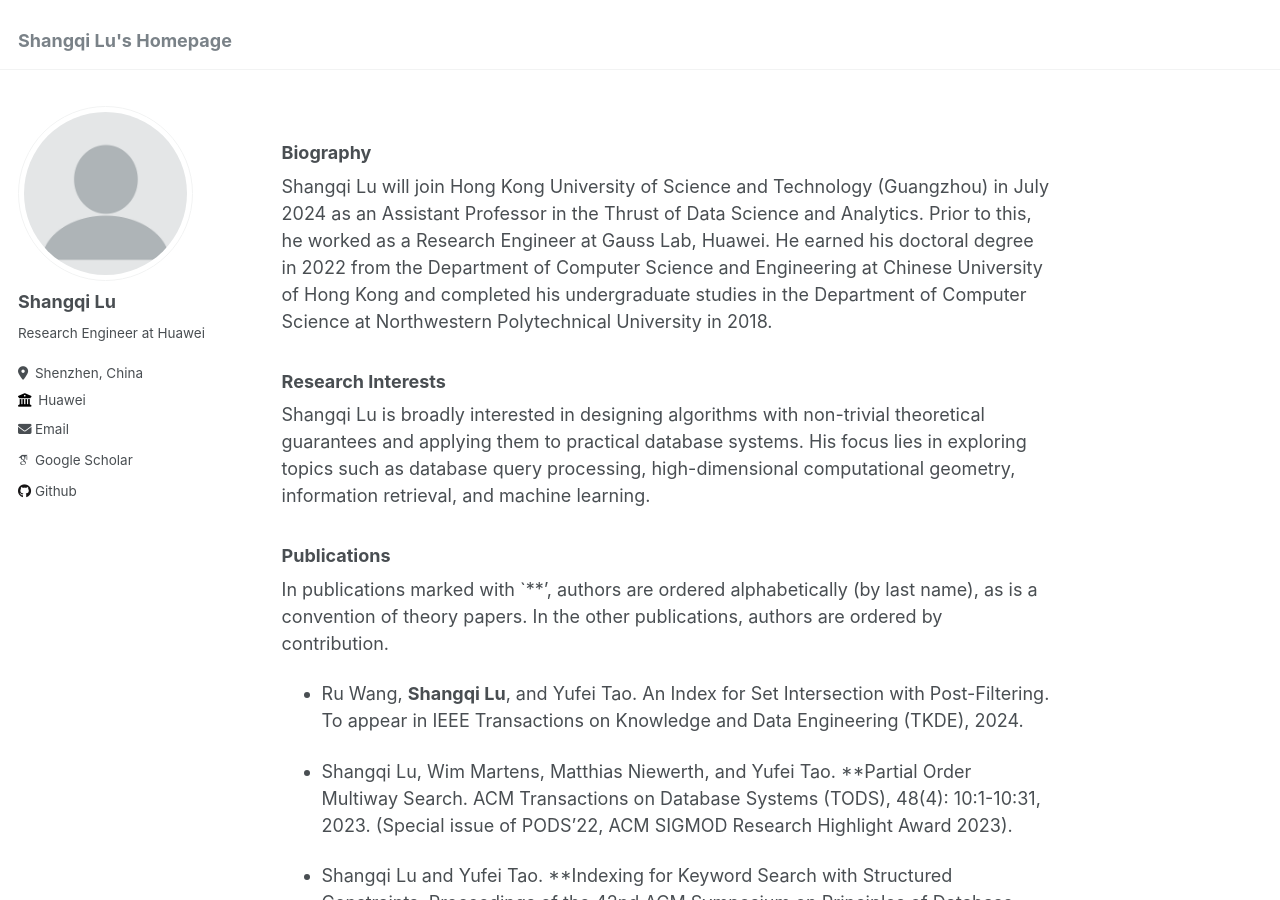
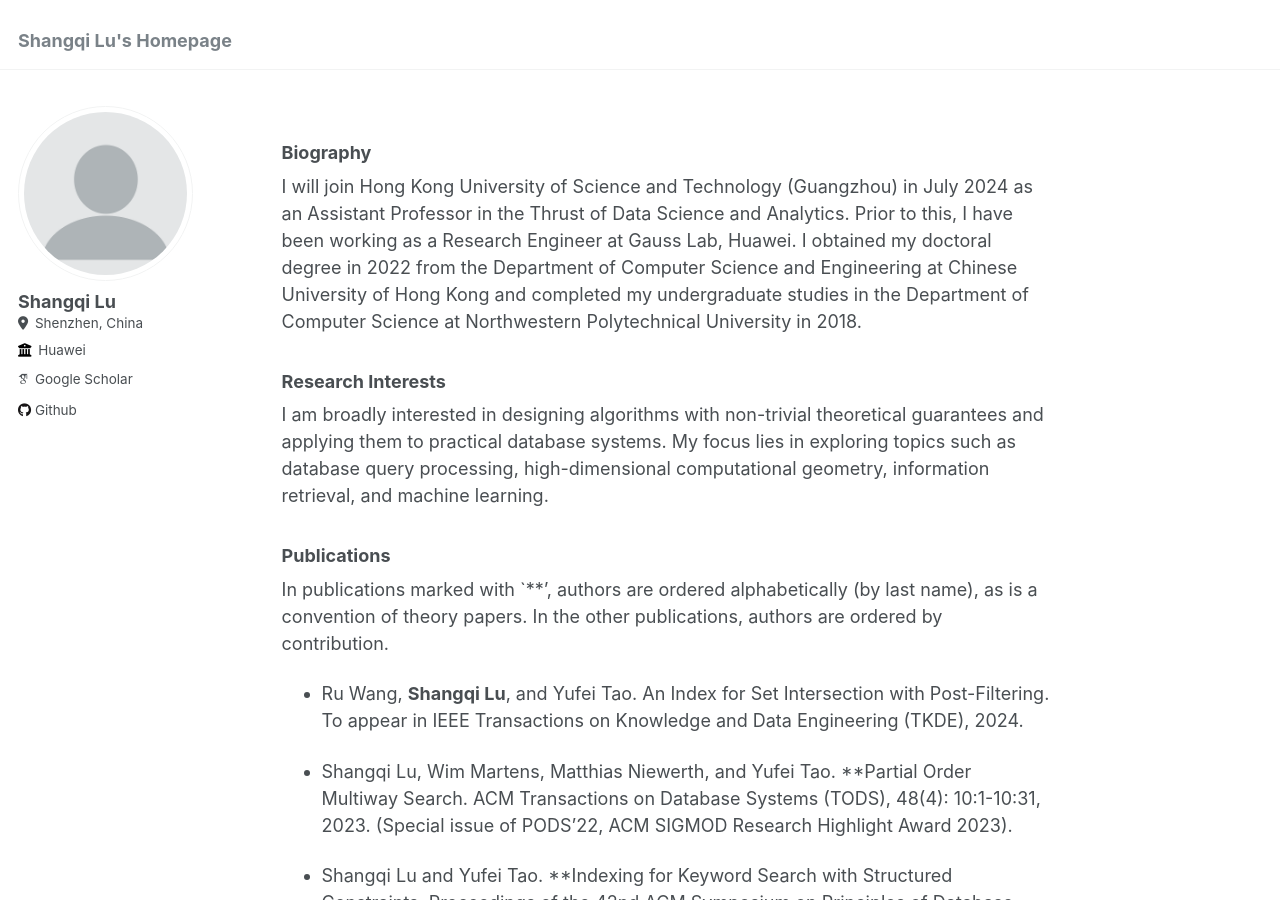
Before and after one commit to shangqilu/shangqilu.github.io, a Jekyll site: the page built from _pages/about.md, in a window 1280 px wide and 900 px high. Built offline with Jekyll 4.4.1, drawn with Linux system fonts in a browser that asks for light colours; some web fonts are replaced.

Commit message:
create homepage

```diff
--- a/_config.yml
+++ b/_config.yml
@@ -24,11 +24,11 @@ author:
   avatar           : "profile.png"
   name             : "Shangqi Lu"
   pronouns         : # example: "she/her"
-  bio              : "Research Engineer at Huawei"
+  bio              : # "Research Engineer at Huawei"
   location         : "Shenzhen, China"
   employer         : "Huawei"
   uri              : # URL
-  email            : "none@example.org"
+  email            : # "none@example.org"
 
   # Academic websites
   arxiv            : # URL - Update with the correct link to your profile
--- a/_pages/about.md
+++ b/_pages/about.md
@@ -14,10 +14,10 @@ redirect_from:
 
 ### Biography
 
-Shangqi Lu will join Hong Kong University of Science and Technology (Guangzhou) in July 2024 as an Assistant Professor in the Thrust of Data Science and Analytics. Prior to this, he worked as a Research Engineer at Gauss Lab, Huawei. He earned his doctoral degree in 2022 from the Department of Computer Science and Engineering at Chinese University of Hong Kong and completed his undergraduate studies in the Department of Computer Science at Northwestern Polytechnical University in 2018.
+I will join Hong Kong University of Science and Technology (Guangzhou) in July 2024 as an Assistant Professor in the Thrust of Data Science and Analytics. Prior to this, I have been working as a Research Engineer at Gauss Lab, Huawei. I obtained my doctoral degree in 2022 from the Department of Computer Science and Engineering at Chinese University of Hong Kong and completed my undergraduate studies in the Department of Computer Science at Northwestern Polytechnical University in 2018.
 
 ### Research Interests
-Shangqi Lu is broadly interested in designing algorithms with non-trivial theoretical guarantees and applying them to practical database systems. His focus lies in exploring topics such as database query processing, high-dimensional computational geometry, information retrieval, and machine learning.
+I am broadly interested in designing algorithms with non-trivial theoretical guarantees and applying them to practical database systems. My focus lies in exploring topics such as database query processing, high-dimensional computational geometry, information retrieval, and machine learning.
 
 ### Publications
 
```
